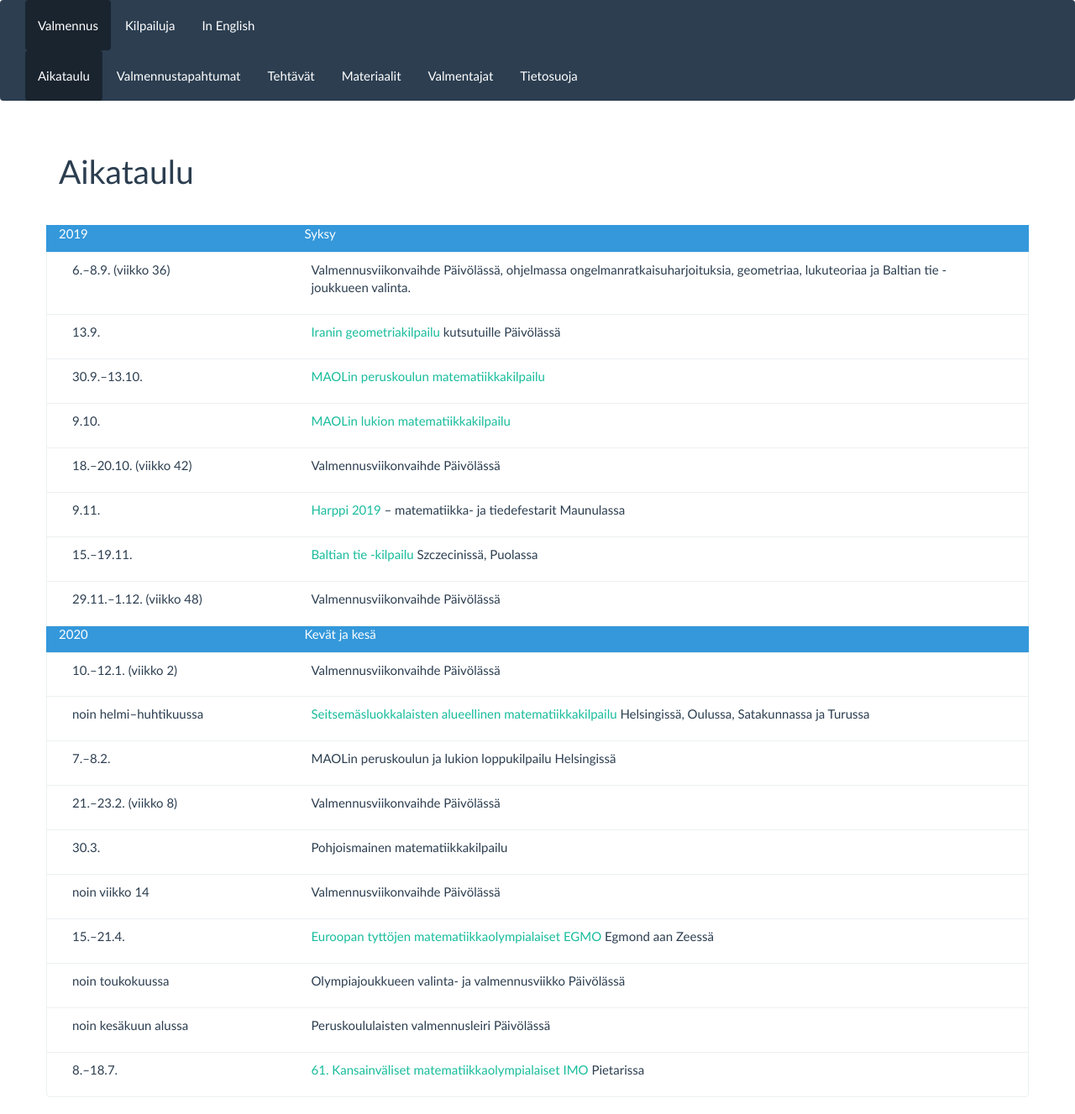
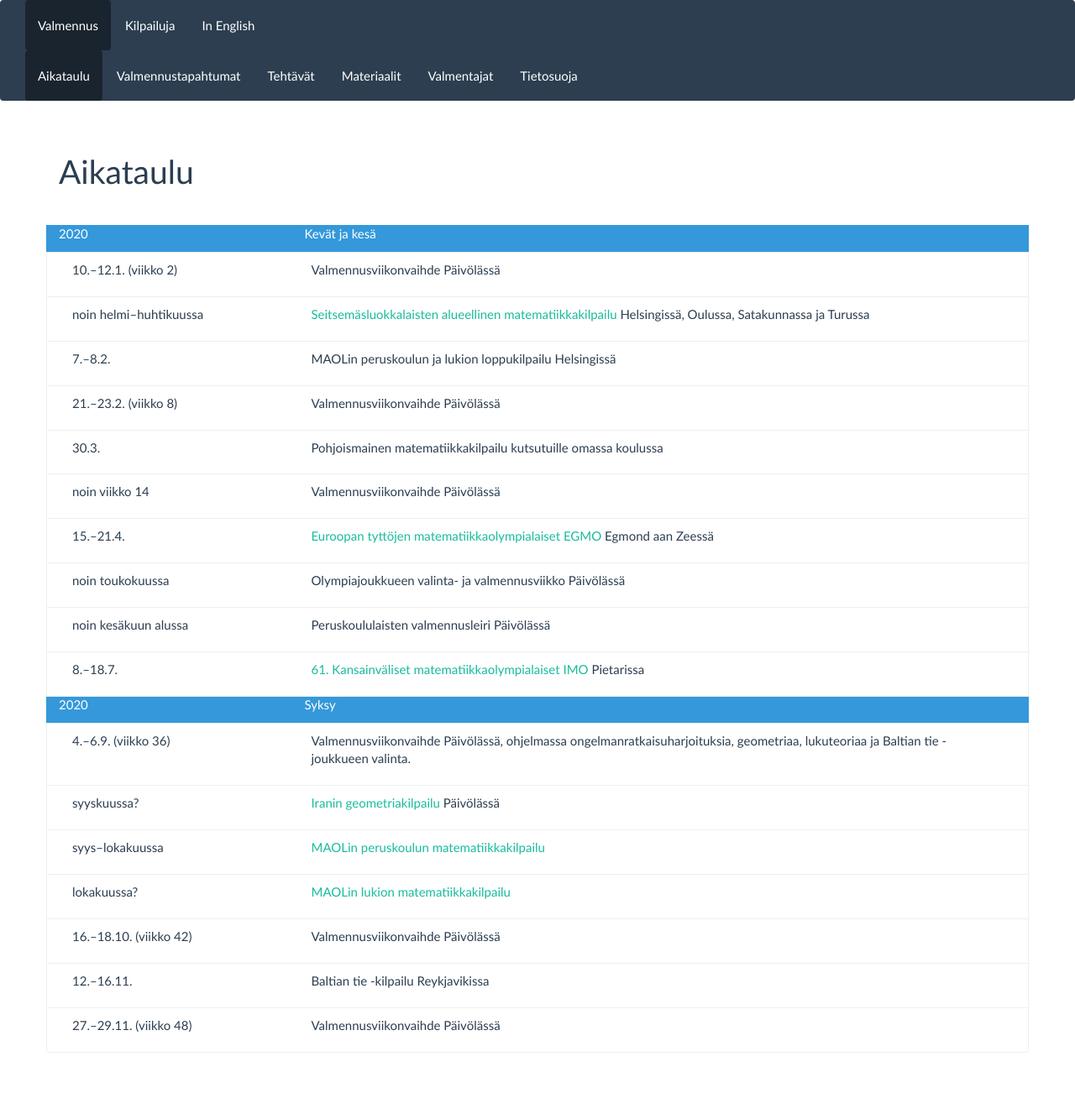
Before and after one commit to matematiikkakilpailut/matematiikkakilpailut.github.io, a Jekyll site: the page built from aikataulu/index.md, in a window 1280 px wide. Shown: the whole page at 84% size. Built offline with Jekyll 4.4.1, drawn with Linux system fonts in a browser that asks for light colours; after the commit the page ends 1274 px from its top, so only the background shows below that.

Commit message:
Aikataulu

```diff
--- a/aikataulu/index.md
+++ b/aikataulu/index.md
@@ -3,27 +3,6 @@ layout: page
 title: Aikataulu
 url: /aikataulu/
 aikataulu:
-  - pvm: "2019"
-    tapahtuma: "Syksy"
-    otsikko: true
-  - pvm: "6.&ndash;8.9. (viikko 36)"
-    tapahtuma: "Valmennus&shy;viikonvaihde Päivölässä, ohjelmassa ongelman&shy;ratkaisu&shy;harjoituksia, geometriaa, luku&shy;teoriaa ja Baltian tie -joukkueen valinta."
-  - pvm: "13.9."
-    tapahtuma: "[Iranin geometria&shy;kilpailu](https://igo-official.ir/) kutsutuille Päivölässä"
-  - pvm: "30.9.&ndash;13.10."
-    tapahtuma: "[MAOLin peruskoulun matematiikka&shy;kilpailu](https://peda.net/yhdistykset/maol-ry/kilpailut/ntk/pm)"
-  - pvm: "9.10."
-    tapahtuma: "[MAOLin lukion matematiikka&shy;kilpailu](https://peda.net/yhdistykset/maol-ry/kilpailut/ntk/lm)"
-  - pvm: "18.&ndash;20.10. (viikko 42)"
-    tapahtuma: "Valmennus&shy;viikonvaihde Päivölässä"
-  - pvm: "9.11."
-    tapahtuma: >-
-      [Harppi 2019](https://www.mayk.fi/matematiikka-ja-tiedefestarit-9-11-2019/) &ndash;
-      matematiikka- ja tiede&shy;festarit Maunulassa
-  - pvm: "15.&ndash;19.11."
-    tapahtuma: "[Baltian tie -kilpailu](http://balticway19.mimuw.edu.pl/) Szczecinissä, Puolassa"
-  - pvm: "29.11.&ndash;1.12. (viikko 48)"
-    tapahtuma: "Valmennus&shy;viikonvaihde Päivölässä"
   - pvm: "2020"
     tapahtuma: "Kevät ja kesä"
     otsikko: true
@@ -36,7 +15,7 @@ aikataulu:
   - pvm: "21.&ndash;23.2. (viikko 8)"
     tapahtuma: "Valmennus&shy;viikonvaihde Päivölässä"
   - pvm: "30.3."
-    tapahtuma: "Pohjois&shy;mainen matematiikka&shy;kilpailu"
+    tapahtuma: "Pohjois&shy;mainen matematiikka&shy;kilpailu kutsutuille omassa koulussa"
   - pvm: "noin viikko 14"
     tapahtuma: "Valmennus&shy;viikonvaihde Päivölässä"
   - pvm: "15.&ndash;21.4."
@@ -47,6 +26,23 @@ aikataulu:
     tapahtuma: "Perus&shy;koululaisten valmennus&shy;leiri Päivölässä"
   - pvm: "8.&ndash;18.7."
     tapahtuma: "[61. Kansain&shy;väliset matematiikka&shy;olympialaiset <abbr>IMO</abbr>](http://www.imo-official.org/year_info.aspx?year=2020) Pietarissa"
+  - pvm: "2020"
+    tapahtuma: "Syksy"
+    otsikko: true
+  - pvm: "4.&ndash;6.9. (viikko 36)"
+    tapahtuma: "Valmennus&shy;viikonvaihde Päivölässä, ohjelmassa ongelman&shy;ratkaisu&shy;harjoituksia, geometriaa, luku&shy;teoriaa ja Baltian tie -joukkueen valinta."
+  - pvm: "syyskuussa?"
+    tapahtuma: "[Iranin geometria&shy;kilpailu](https://igo-official.ir/) Päivölässä"
+  - pvm: "syys&ndash;loka&shy;kuussa"
+    tapahtuma: "[MAOLin peruskoulun matematiikka&shy;kilpailu](https://peda.net/yhdistykset/maol-ry/kilpailut/ntk/pm)"
+  - pvm: "lokakuussa?"
+    tapahtuma: "[MAOLin lukion matematiikka&shy;kilpailu](https://peda.net/yhdistykset/maol-ry/kilpailut/ntk/lm)"
+  - pvm: "16.&ndash;18.10. (viikko 42)"
+    tapahtuma: "Valmennus&shy;viikonvaihde Päivölässä"
+  - pvm: "12.&ndash;16.11."
+    tapahtuma: "Baltian tie -kilpailu Reykjavikissa"
+  - pvm: "27.&ndash;29.11. (viikko 48)"
+    tapahtuma: "Valmennus&shy;viikonvaihde Päivölässä"
 ---
 <div class="list-group">
 {% for a in page.aikataulu %}
```
